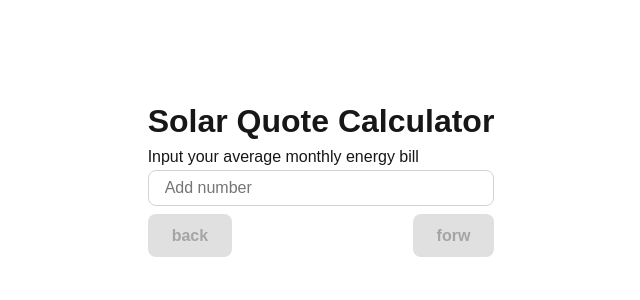
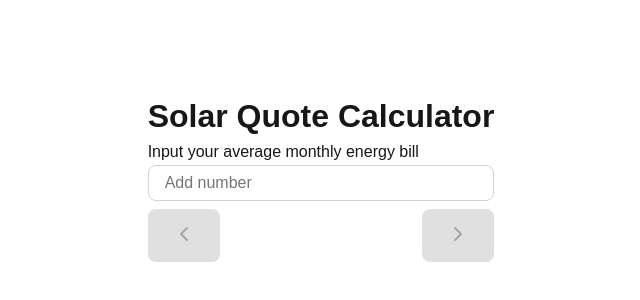
Before and after one commit to Liliana-MP/solar-calc, a Next.js app: page / in a window 1280 px wide. Shown: the part 220-520 px from the top of the page, without its empty margins (319-959 px from the left). Built offline with nearby package versions, Linux system fonts and the light colour scheme.

Commit message:
added icons

```diff
--- a/src/app/_components/SolarQuoteForm.tsx
+++ b/src/app/_components/SolarQuoteForm.tsx
@@ -7,6 +7,7 @@ import { MonthlySaving } from "./MonthlySaving";
 import { RoofSize } from "./RoofSize";
 import { useForm } from "react-hook-form";
 import { Lead, QuoteCalc } from "@/types";
+import { ChevronLeft, ChevronRight } from "lucide-react";
 
 const steps = ["Energy bill", "Roof size", "Monthly savings", "Lead form"];
 
@@ -50,10 +51,10 @@ export const SolarQuoteForm = () => {
       </form>
       <div className={styles.buttonContainer}>
         <button disabled={currentStep === 0} onClick={() => back()}>
-          back
+          <ChevronLeft />
         </button>
         <button disabled={!isValid} onClick={() => next()}>
-          forw
+          <ChevronRight />
         </button>
       </div>
     </div>
```
